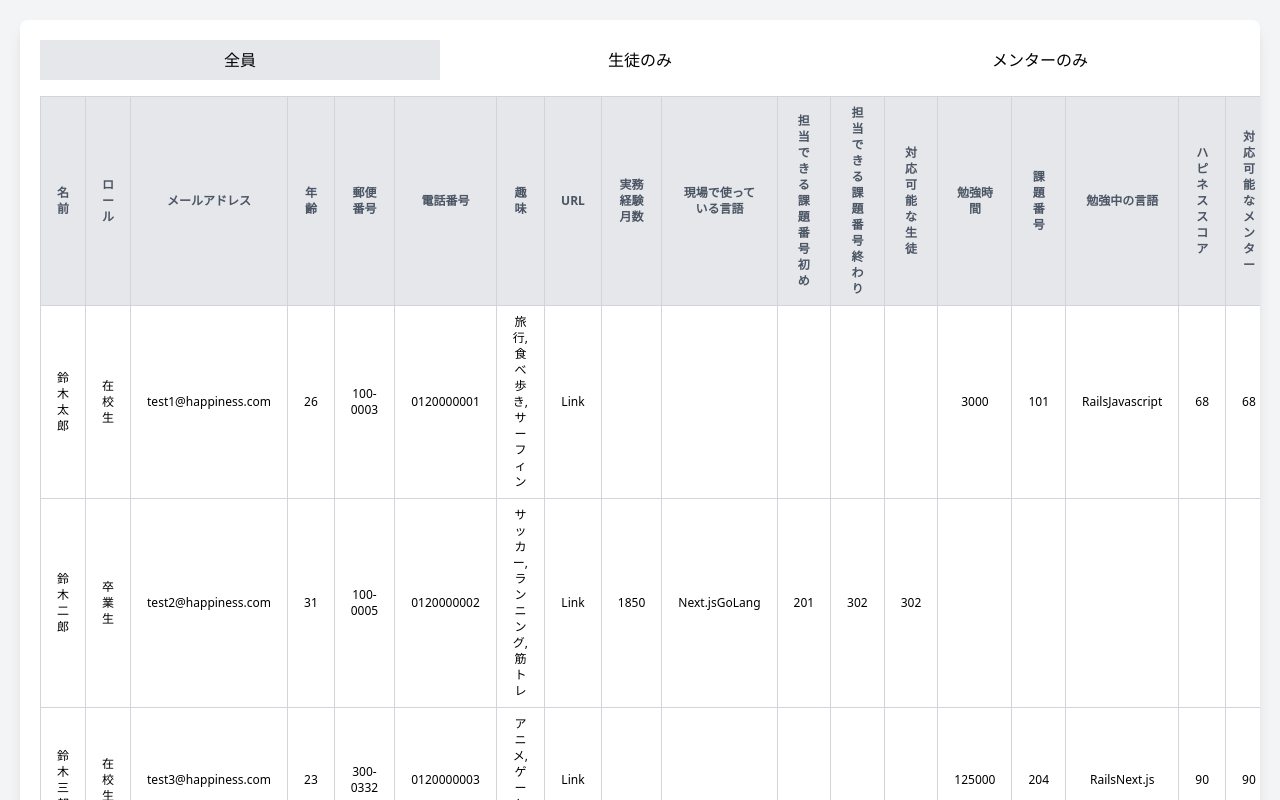
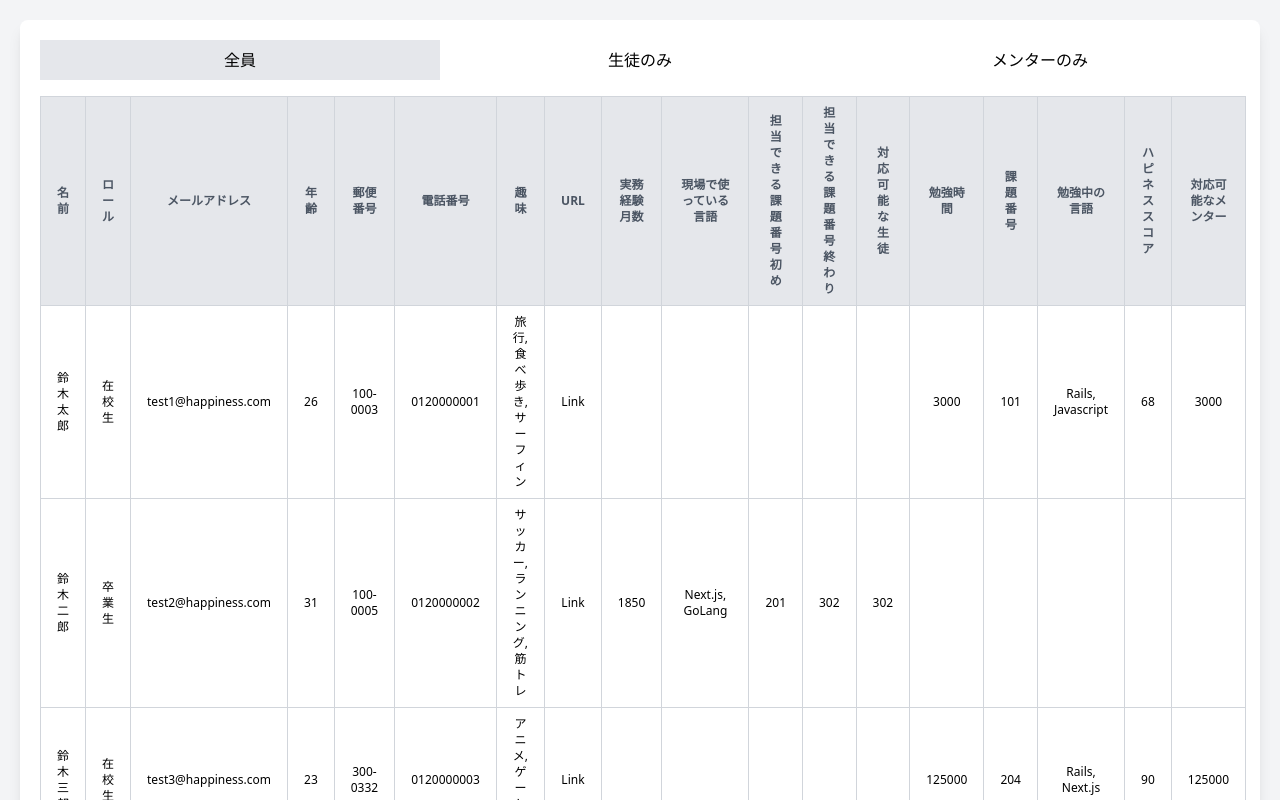
Before and after one commit to syunsuke-I/ts-practice, a React (Create React App) app: page / in a window 1280 px wide. Shown: the top 800 px of the page. Built offline with nearby package versions, Linux system fonts and the light colour scheme.

Commit message:
型定義はじめました

```diff
--- a/src/App.tsx
+++ b/src/App.tsx
@@ -2,7 +2,7 @@ import React, { useState } from 'react';
 import './App.css';
 
 function App() {
-  const USER_LIST = [
+  const USER_LIST : (Student | Mentor)[]= [
     { id: 1, name: "鈴木太郎", role: "student", email: "test1@happiness.com", age: 26, postCode: "100-0003", phone: "0120000001", hobbies: ["旅行", "食べ歩き", "サーフィン"], url: "https://aaa.com", studyMinutes: 3000, taskCode: 101, studyLangs: ["Rails", "Javascript"], score: 68 },
     { id: 2, name: "鈴木二郎", role: "mentor", email: "test2@happiness.com", age: 31, postCode: "100-0005", phone: "0120000002", hobbies: ["サッカー", "ランニング", "筋トレ"], url: "https://bbb.com", experienceDays: 1850, useLangs: ["Next.js", "GoLang"], availableStartCode: 201, availableEndCode: 302 },
     { id: 3, name: "鈴木三郎", role: "student", email: "test3@happiness.com", age: 23, postCode: "300-0332", phone: "0120000003", hobbies: ["アニメ", "ゲーム", "旅行"], url: "https://ccc.com", studyMinutes: 125000, taskCode: 204, studyLangs: ["Rails", "Next.js"], score: 90 },
@@ -12,13 +12,46 @@ function App() {
     { id: 7, name: "鈴木七郎", role: "student", email: "test7@happiness.com", age: 24, postCode: "300-0008", phone: "0120000007", hobbies: ["筋トレ", "ダーツ"], url: "https://ggg.com", studyMinutes: 26900, taskCode: 401, studyLangs: ["PHP", "Rails"], score: 73 },
     { id: 8, name: "鈴木八郎", role: "mentor", email: "test8@happiness.com", age: 33, postCode: "100-0009", phone: "0120000008", hobbies: ["ランニング", "旅行"], url: "https://hhh.com", experienceDays: 6000, useLangs: ["Golang", "Rails"], availableStartCode: 301, availableEndCode: 505 },
   ]
-  const [activeTab, setActiveTab] = useState('all');
-  const filteredUsers = USER_LIST.filter(user => {
-    if (activeTab === 'all') return true; // 全員を表示
-    if (activeTab === 'student') return user.role === 'student'; // 生徒のみを表示
-    if (activeTab === 'mentor') return user.role === 'mentor'; // メンターのみを表示
-    return false;
+
+  type ActiveTabType = 'all' | 'student' | 'mentor';
+  const [activeTab, setActiveTab] = useState<ActiveTabType>('all');
+  interface User {
+    id: number;
+    name: string;
+    role: 'student' | 'mentor';
+    email: string;
+    age: number;
+    postCode: string;
+    phone: string;
+    hobbies: string[];
+    url: string;
+  }
+
+  interface Student extends User {
+    role: 'student';
+    studyMinutes: number;
+    taskCode: number;
+    studyLangs: string[];
+    score: number;
+  }
+
+  interface Mentor extends User {
+    role: 'mentor';
+    experienceDays: number;
+    useLangs: string[];
+    availableStartCode: number;
+    availableEndCode: number;
+  }
+
+  const filteredUsers: User[] = USER_LIST.filter(user => {
+    if (activeTab === 'all') return true;
+    return user.role === activeTab; // 'student'または'mentor'と比較
   });
+
+  // const [sortedUsers, setSortedUsers] = useState<Student[]>(sortByStudyMinutes(USER_LIST));
+  // function sortByStudyMinutes(students : Student[]) :  Student[]{
+  //   return students.slice().sort((a, b) => a.studyMinutes - b.studyMinutes);
+  // }
 
   return (
     <div className="App bg-gray-100 p-5">
@@ -56,7 +89,19 @@ function App() {
               <th className="border border-gray-300 px-4 py-2  text-gray-600 text-xs">URL</th>
               {activeTab !== 'student' && (
                 <>
-                <th className="border border-gray-300 px-4 py-2  text-gray-600 text-xs">実務経験月数</th>
+                <th className="border border-gray-300 px-4 py-2  text-gray-600 text-xs">
+                <div className="flex">
+                    <div>
+                    実務経験月数
+                    </div>
+                    {activeTab === 'mentor' && (
+                    <div>
+                      <i className="bi bi-sort-up"></i>
+                      <i className="bi bi-sort-down-alt"></i>
+                    </div>
+                    )}
+                  </div>
+                </th>
                 <th className="border border-gray-300 px-4 py-2  text-gray-600 text-xs">現場で使っている言語</th>
                 <th className="border border-gray-300 px-4 py-2  text-gray-600 text-xs">担当できる課題番号初め</th>
                 <th className="border border-gray-300 px-4 py-2  text-gray-600 text-xs">担当できる課題番号終わり</th>
@@ -65,18 +110,47 @@ function App() {
               )}
               {activeTab !== 'mentor' && (
                 <>
-                <th className="border border-gray-300 px-4 py-2  text-gray-600 text-xs">勉強時間</th>
+                <th className="border border-gray-300 px-4 py-2  text-gray-600 text-xs">
+                  <div className="flex">
+                    <div>
+                      勉強時間
+                    </div>
+                    {activeTab === 'student' && (
+                    <div>
+                      <i className="bi bi-sort-up"></i>
+                      <i className="bi bi-sort-down-alt"></i>
+                    </div>
+                    )}
+                  </div>
+                </th>
                 <th className="border border-gray-300 px-4 py-2  text-gray-600 text-xs">課題番号</th>
                 <th className="border border-gray-300 px-4 py-2  text-gray-600 text-xs">勉強中の言語</th>
-                <th className="border border-gray-300 px-4 py-2  text-gray-600 text-xs">ハピネススコア</th>
+                <th className="border border-gray-300 px-4 py-2  text-gray-600 text-xs">
+                <div className="flex">
+                    <div>
+                    ハピネススコア
+                    </div>
+                    {activeTab === 'student' && (
+                    <div>
+                      <i className="bi bi-sort-up"></i>
+                      <i className="bi bi-sort-down-alt"></i>
+                    </div>
+                    )}
+                  </div>
+                </th>
                 <th className="border border-gray-300 px-4 py-2  text-gray-600 text-xs">対応可能なメンター</th>
               </>
-
               )}
             </tr>
           </thead>
           <tbody>
-            {filteredUsers.map(user => (
+        {filteredUsers.map((user: User) => {
+          // Student型の場合のプロパティ
+          const isStudent = (user: User): user is Student => user.role === 'student';
+          // Mentor型の場合のプロパティ
+          const isMentor = (user: User): user is Mentor => user.role === 'mentor';
+
+        return (
           <tr key={user.id}>
                 <td className="border border-gray-300 px-4 py-2 text-xs">{user.name}</td>
                 <td className="border border-gray-300 px-4 py-2 text-xs">{user.role === 'mentor' ? '卒業生' : '在校生'}</td>
@@ -86,28 +160,50 @@ function App() {
                 <td className="border border-gray-300 px-4 py-2 text-xs">{user.phone}</td>
                 <td className="border border-gray-300 px-4 py-2 text-xs">{user.hobbies.join(', ')}</td>
                 <td className="border border-gray-300 px-4 py-2 text-xs"><a href={user.url} target="_blank" rel="noopener noreferrer">Link</a></td>
-                {activeTab !== 'student' && (
+              {isStudent(user) && (
               <>
+                {/* 生徒固有のデータ */}
+                {activeTab === 'all' && (
+                  <>
+                    <td className="border border-gray-300 px-4 py-2 text-xs"></td>
+                    <td className="border border-gray-300 px-4 py-2 text-xs"></td>
+                    <td className="border border-gray-300 px-4 py-2 text-xs"></td>
+                    <td className="border border-gray-300 px-4 py-2 text-xs"></td>
+                    <td className="border border-gray-300 px-4 py-2 text-xs"></td>
+                  </>
+                )}
+                <td className="border border-gray-300 px-4 py-2 text-xs">{user.studyMinutes}</td>
+                <td className="border border-gray-300 px-4 py-2 text-xs">{user.taskCode}</td>
+                <td className="border border-gray-300 px-4 py-2 text-xs">{user.studyLangs.join(', ')}</td>
+                <td className="border border-gray-300 px-4 py-2 text-xs">{user.score}</td>
+                {/* 対応可能なメンターは未実装 */}
+                <td className="border border-gray-300 px-4 py-2 text-xs">{user.studyMinutes}</td>
+              </>
+            )}
+            {isMentor(user) && (
+              <>
+                {/* メンター固有のデータ */}
                 <td className="border border-gray-300 px-4 py-2 text-xs">{user.experienceDays}</td>
-                  <td className="border border-gray-300 px-4 py-2 text-xs">{user.useLangs}</td>
+                <td className="border border-gray-300 px-4 py-2 text-xs">{user.useLangs.join(', ')}</td>
                 <td className="border border-gray-300 px-4 py-2 text-xs">{user.availableStartCode}</td>
                 <td className="border border-gray-300 px-4 py-2 text-xs">{user.availableEndCode}</td>
-                  {/* 対応可能な生徒<*/}
+                {/* 対応可能な生徒は未実装 */}
                 <td className="border border-gray-300 px-4 py-2 text-xs">{user.availableEndCode}</td>
+                {activeTab === 'all' && (
+                  <>
+                    <td className="border border-gray-300 px-4 py-2 text-xs"></td>
+                    <td className="border border-gray-300 px-4 py-2 text-xs"></td>
+                    <td className="border border-gray-300 px-4 py-2 text-xs"></td>
+                    <td className="border border-gray-300 px-4 py-2 text-xs"></td>
+                    <td className="border border-gray-300 px-4 py-2 text-xs"></td>
                   </>
                 )}
-                {activeTab !== 'mentor' && (
-                  <>
-                  <td className="border border-gray-300 px-4 py-2 text-xs">{user.studyMinutes}</td>
-                  <td className="border border-gray-300 px-4 py-2 text-xs">{user.taskCode}</td>
-                  <td className="border border-gray-300 px-4 py-2 text-xs">{user.studyLangs}</td>
-                  <td className="border border-gray-300 px-4 py-2 text-xs">{user.score}</td>
-                  {/* 対応可能なメンター */}
-                  <td className="border border-gray-300 px-4 py-2 text-xs">{user.score}</td>
               </>
             )}
+
           </tr>
-            ))}
+        );
+      })}
     </tbody>
         </table>
       </div>
--- a/src/index.tsx
+++ b/src/index.tsx
@@ -9,6 +9,7 @@ const root = ReactDOM.createRoot(
 );
 root.render(
   <React.StrictMode>
+    <link rel="stylesheet" href="https://cdn.jsdelivr.net/npm/bootstrap-icons@1.10.5/font/bootstrap-icons.css"></link>
     <App />
   </React.StrictMode>
 );
```
Lines whose indentation alone changed are shown as unchanged.
